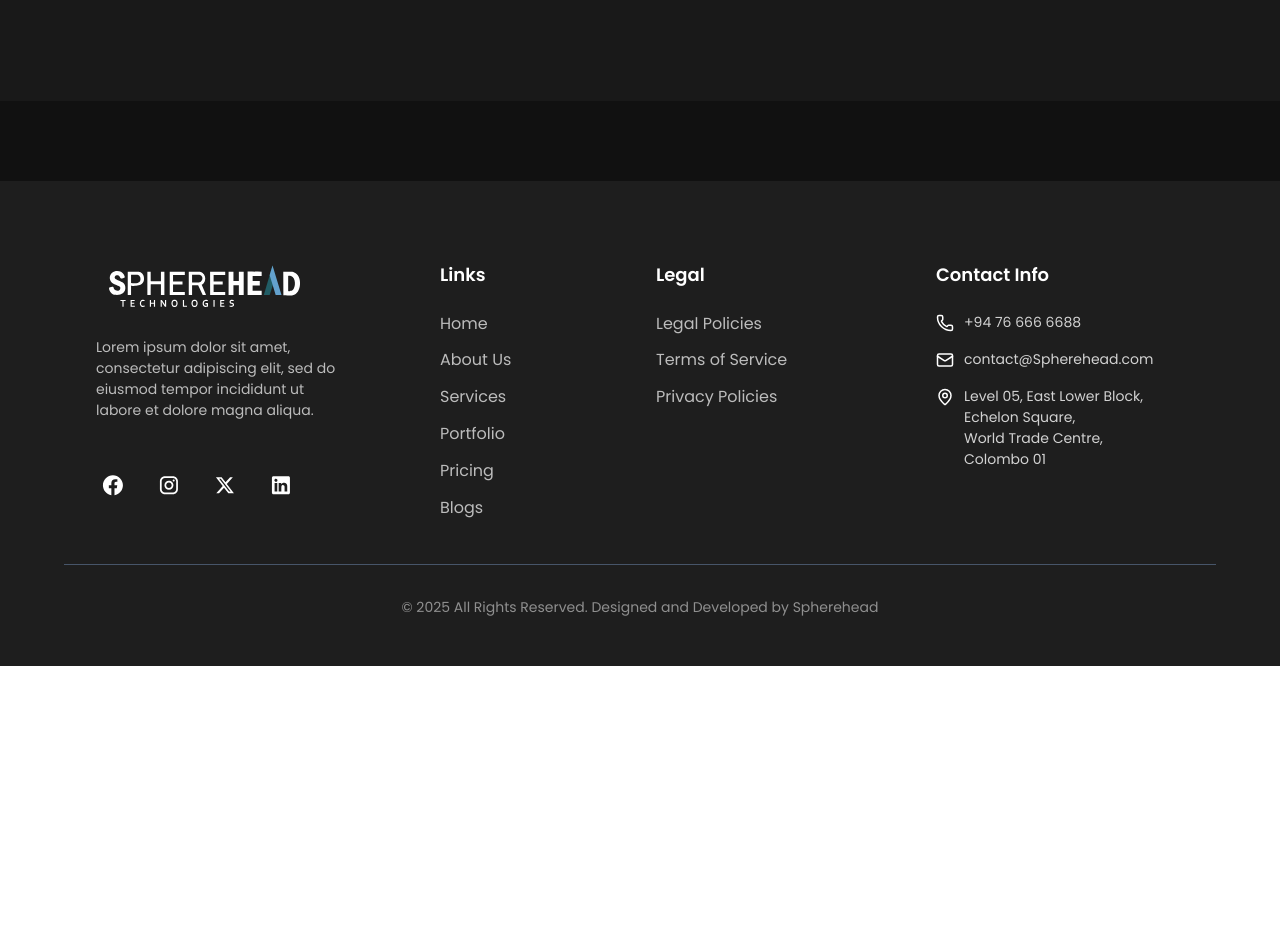
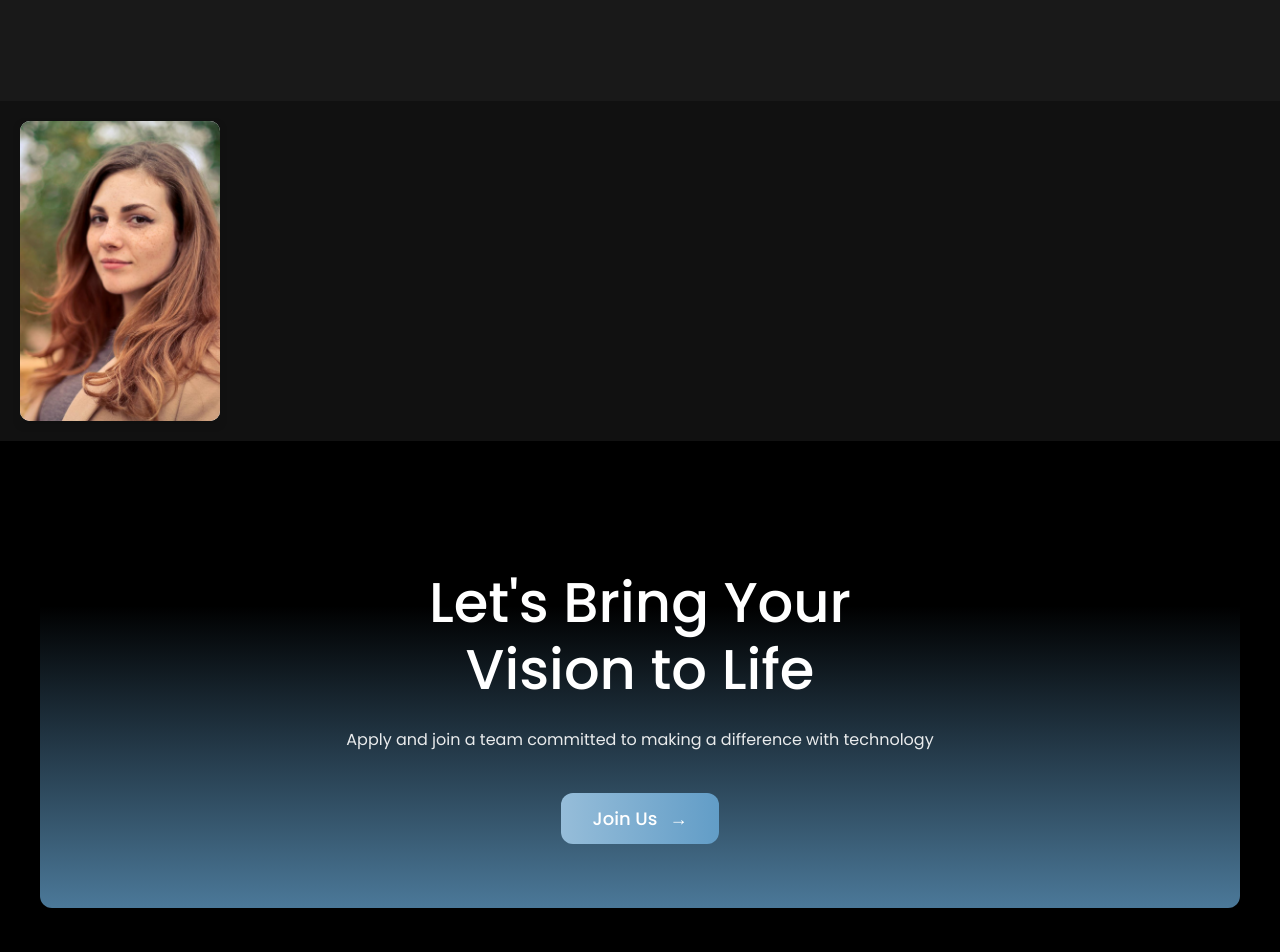
Before and after one commit to HarshiMenuka/spherehead-technologies, a Next.js app: page /about in a window 1280 px wide. Shown: the part 2780-3732 px from the top of the page. Before the commit the page ends 3446 px from the top, so only its background shows below. Built offline with nearby package versions, Linux system fonts and the light colour scheme.

Commit message:
flip card

```diff
--- a/src/app/about/page.tsx
+++ b/src/app/about/page.tsx
@@ -6,6 +6,8 @@ import './page.css';
 import SectionHeader from "@/components/sectionheader";
 import AboutHero from "@/components/ui/about-hero";
 import { AboutCount } from "@/components/ui/aboout-counts";
+import AboutFlip from '@/components/ui/aboutflip';
+import JoinUsSection from '@/components/Joinus';
 
 const teamMembers = [
   {
@@ -96,7 +98,13 @@ export default function AboutPage() {
         {/* Founder Section */}
       <FoundersMessage />
 
-
+   <AboutFlip
+  image="/images/user2.jpg"
+  description="Your description text here"
+  width="200px"
+  height="300px"
+/>
+<JoinUsSection />
     </div>
   );
 }
--- /dev/null
+++ b/src/components/ui/aboutflip.css
@@ -0,0 +1,135 @@
+.flip-card {
+  background-color: transparent;
+  perspective: 1000px;
+  margin: 20px;
+}
+
+.flip-card-inner {
+  position: relative;
+  width: 100%;
+  height: 100%;
+  text-align: center;
+  transition: transform 1.3s;
+  transform-style: preserve-3d;
+  box-shadow: 0 4px 8px rgba(0,0,0,0.1);
+}
+
+.flip-card:hover .flip-card-inner {
+  transform: rotateY(180deg);
+
+}
+
+.flip-card-front, .flip-card-back {
+  position: absolute;
+  width: 100%;
+  height: 100%;
+  -webkit-backface-visibility: hidden;
+  backface-visibility: hidden;
+  border-radius: 10px;
+  overflow: hidden;
+}
+
+.flip-card-front {
+  background-color: #fff;
+}
+
+.flip-card-front img {
+  width: 100%;
+  height: 100%;
+  object-fit: cover;
+}
+
+.flip-card-back {
+  background-color: #262626;
+  color: white;
+  transform: rotateY(180deg);
+  display: flex;
+  align-items: flex-end;
+  text-align: left;
+  padding: 20px;
+  font-family: 'Poppins', sans-serif;
+  font-weight: 300;
+
+}
+
+.flip-card-back p {
+  font-size: 1.2rem;
+  line-height: 1.5;
+  margin: 0;
+  padding-bottom: 20px;
+}
+
+
+
+
+
+.joinus-section {
+  background: linear-gradient(to bottom, rgba(0, 0, 0, 0) 25%,rgba(98, 157, 199, 0.77) 100%);
+  color: #ffffff;
+  text-align: center;
+  padding: 4rem 1rem;
+  border-radius: 12px;
+  margin: 2rem 0;
+  max-width: 1200px;
+  width: 100%;
+  font-family: 'Poppins', sans-serif;
+}
+.joinus-heading {
+  font-size: 3.5rem;
+  font-weight: 700;
+  margin-bottom: 1.5rem;
+  line-height: 1.2;
+  font-family: 'Poppins', sans-serif;
+  font-weight: 500;
+}
+.joinus-description {
+  font-size: 16px;
+  max-width: 800px;
+  margin: 0 auto 2.5rem;
+  opacity: 0.9;
+  line-height: 1.6;
+}
+.joinus-button {
+  display: inline-flex;
+  align-items: center;
+  justify-content: center;
+  background: linear-gradient(to right, #96BDD9, #629DC7 );
+  color: #ffffff;
+  padding: 0.75rem 2rem;
+  border-radius: 12px;
+  text-decoration: none;
+  font-size: 1.125rem;
+  font-weight: 500;
+  transition: all 0.3s ease;
+  border: none;
+  cursor: pointer;
+}
+.joinus-button:hover {
+  background-color: rgba(255, 255, 255, 0.3);
+}
+.joinus-button-arrow {
+  margin-left: 0.75rem;
+}
+@media (max-width: 768px) {
+  .joinus-heading {
+    font-size: 2.5rem;
+  }
+  .joinus-description {
+    font-size: 1.125rem;
+  }
+}
+.joinus-container {
+  background-color: rgb(0, 0, 0);
+  width: 100%;
+  display: flex;
+  justify-content: center;
+  padding: 2rem 1rem;
+}
+
+.flip-card {
+  background-color: transparent;
+  width: 300px;
+  height: 300px;
+  perspective: 1000px;
+  margin: 20px;
+}
--- a/src/components/ui/aboutflip.tsx
+++ b/src/components/ui/aboutflip.tsx
@@ -0,0 +1,31 @@
+import React from 'react';
+import './aboutflip.css';
+
+interface FlipCardProps {
+  image: string;
+  description: string;
+  width?: string;
+  height?: string;
+}
+
+const AboutFlip: React.FC<FlipCardProps> = ({
+  image,
+  description,
+  width = '300px',
+  height = '300px'
+}) => {
+  return (
+    <div className="flip-card" style={{ width, height }}>
+      <div className="flip-card-inner">
+        <div className="flip-card-front">
+          <img src={image} alt="Card front" />
+        </div>
+        <div className="flip-card-back">
+          <p>{description}</p>
+        </div>
+      </div>
+    </div>
+  );
+};
+
+export default AboutFlip;
```
